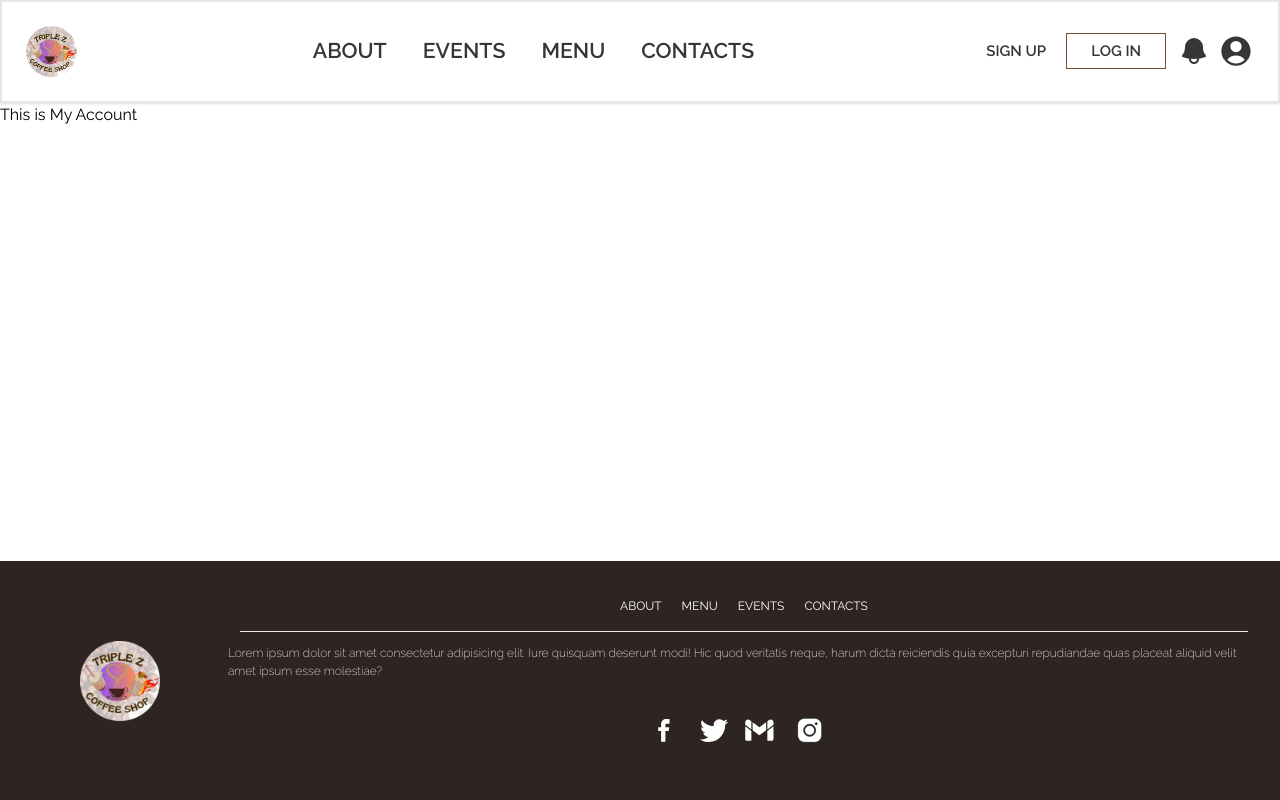
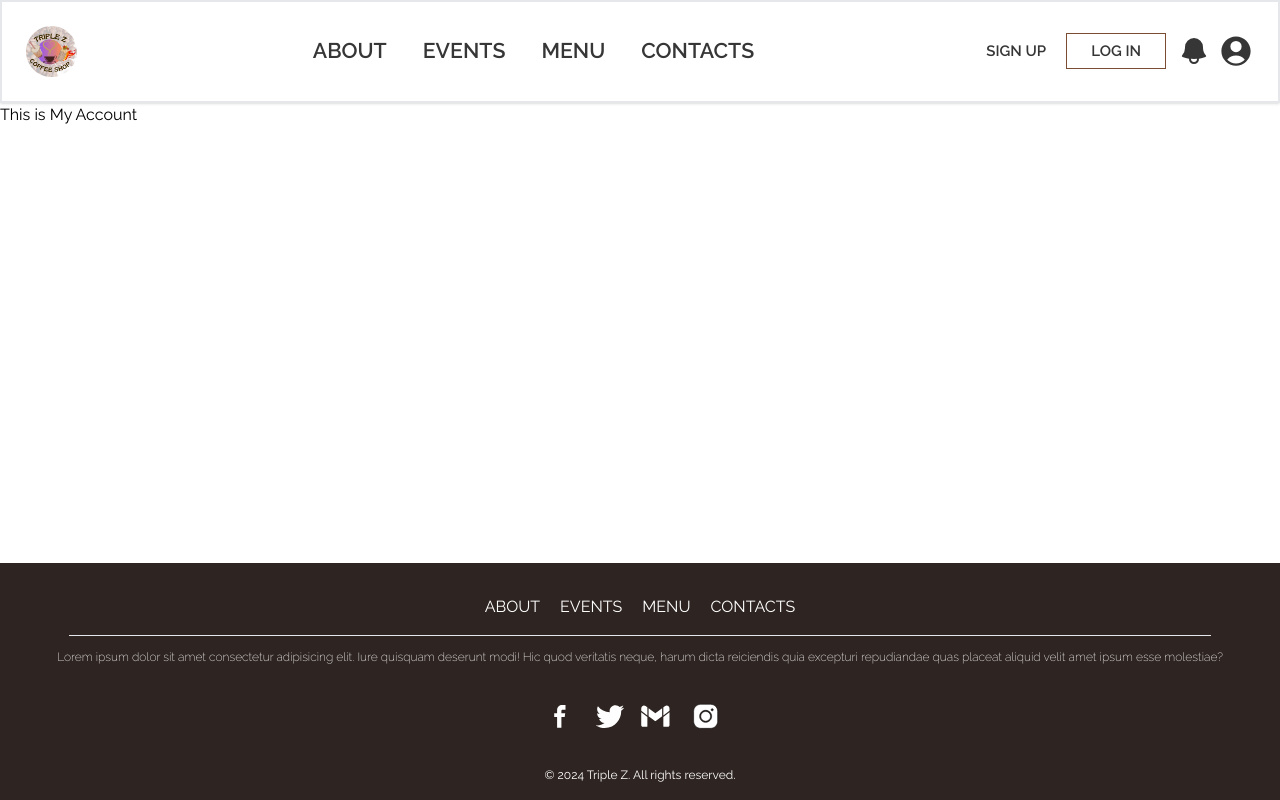
Before and after one commit to Jeonjown/Triple-Z, a React (Vite) app in the folder frontend/: page /my-account in a window 1280 px wide. Built offline with nearby package versions, Linux system fonts and the light colour scheme; a web font is replaced by a local one.

Commit message:
update footer

```diff
--- a/frontend/src/components/Footer.tsx
+++ b/frontend/src/components/Footer.tsx
@@ -3,19 +3,21 @@ import { Link } from "react-router-dom";
 const Footer = () => {
   return (
     <>
-      <footer className="fixed bottom-0 left-0 flex w-full bg-[#2E2522] p-4 text-white">
-        <div className="flex w-2/6 items-center justify-center md:w-1/6">
-          <img src="/triple-z-logo.png" alt="logo" className="w-20" />
-        </div>
-
-        <div className="w-4/6 p-1 md:w-5/6">
-          <ul className="m-4 flex justify-center space-x-5 text-sm">
+      <footer className="fixed bottom-0 left-0 flex w-full justify-center bg-[#2E2522] p-4 text-white">
+        <div className="text-center">
+          <ul className="m-4 flex justify-center space-x-5 text-sm md:text-base">
             <li>
               <Link to={"/about"}> ABOUT</Link>
             </li>
-            <li>MENU</li>
-            <li>EVENTS</li>
-            <li>CONTACTS</li>
+            <li>
+              <Link to={"/events"}> EVENTS</Link>
+            </li>
+            <li>
+              <Link to={"/menu"}> MENU</Link>
+            </li>
+            <li>
+              <Link to={"/contacts"}> CONTACTS</Link>
+            </li>
           </ul>
           <hr className="mx-3" />
           <p className="w-fit pt-3 text-sm font-extralight">
@@ -24,6 +26,7 @@ const Footer = () => {
             reiciendis quia excepturi repudiandae quas placeat aliquid velit
             amet ipsum esse molestiae?
           </p>
+
           <div className="h-13 mr-4 flex justify-center space-x-4">
             <svg
               xmlns="http://www.w3.org/2000/svg"
@@ -120,6 +123,7 @@ const Footer = () => {
               </g>
             </svg>
           </div>
+          <p className="text-sm">&copy; 2024 Triple Z. All rights reserved.</p>
         </div>
       </footer>
     </>
```
